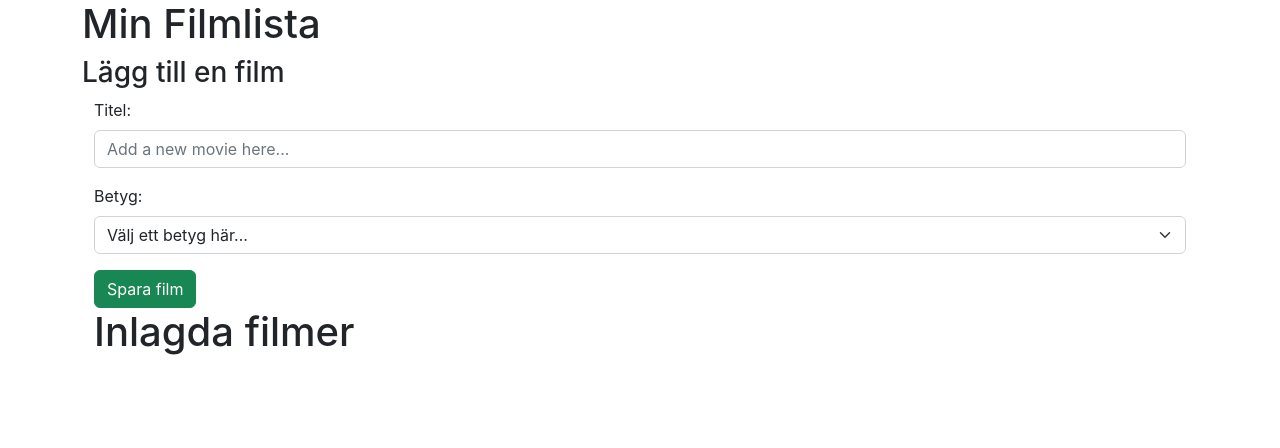
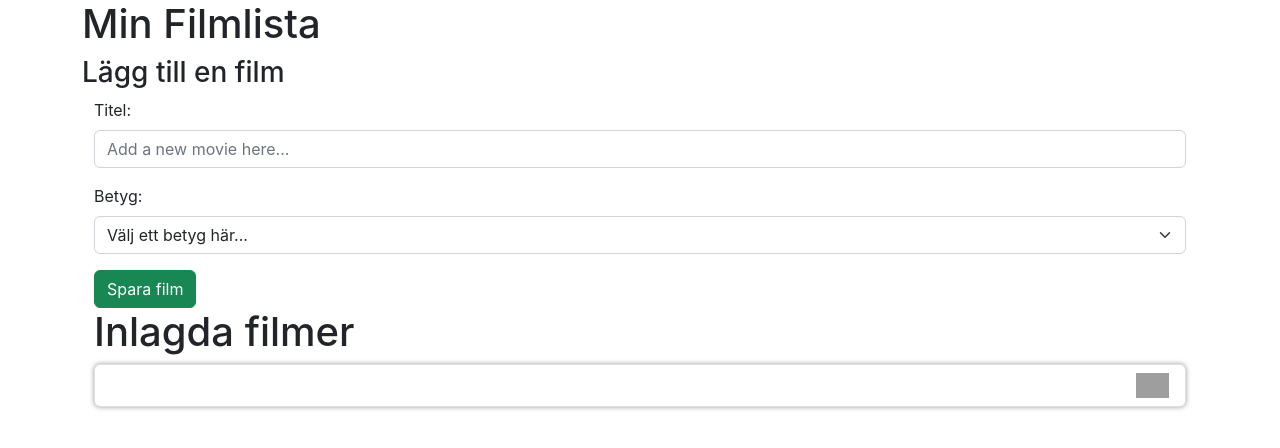
Before and after one commit to Raggmunk2/my-movies-assignment-6, a React (Create React App) app in the folder my-movies/: page / in a window 1280 px wide. Shown: the top 448 px of the page. Built offline with nearby package versions, Linux system fonts and the light colour scheme; grey boxes are pictures that could not be loaded; the HTML template or start-up script is replaced by a standard one.

Commit message:
added some css and tried to pass data between the components

```diff
--- a/my-movies/src/App.css
+++ b/my-movies/src/App.css
@@ -1,38 +1,11 @@
-.App {
-  text-align: center;
+.movie-list > li > img{
+  float: right;
+  height: 25px;
+  margin-left: 5px;
 }
 
-.App-logo {
-  height: 40vmin;
-  pointer-events: none;
+.movie-list > li{
+  list-style: none;
+  background-color: #ffffff;
+  box-shadow: 0 0 5px #999;
 }
-
-@media (prefers-reduced-motion: no-preference) {
-  .App-logo {
-    animation: App-logo-spin infinite 20s linear;
-  }
-}
-
-.App-header {
-  background-color: #282c34;
-  min-height: 100vh;
-  display: flex;
-  flex-direction: column;
-  align-items: center;
-  justify-content: center;
-  font-size: calc(10px + 2vmin);
-  color: white;
-}
-
-.App-link {
-  color: #61dafb;
-}
-
-@keyframes App-logo-spin {
-  from {
-    transform: rotate(0deg);
-  }
-  to {
-    transform: rotate(360deg);
-  }
-}
--- a/my-movies/src/App.js
+++ b/my-movies/src/App.js
@@ -5,18 +5,21 @@ import Movies from './Movies';
 
 
 function App() {
-  const [movie, setMovie] = useState('');
+  const [movie, setMovie] = useState([{
+    title: null,
+    grade: null,
+  }]);
   const callbackFromMovieForm = (movieData) => {
     setMovie(movieData);
-    console.log(movieData);
-    console.log(movie);
+    console.log(movieData); // ger rätt data
+    //console.log(movie); //funkar inte
   }
   return (
     <div className="container">
         <h1 className="header">Min Filmlista</h1>
         <h3>Lägg till en film</h3>
         <MovieAddForm callback={callbackFromMovieForm}/>
-        <Movies/>
+        <Movies props={movie}/>
     </div>
   );
 }
--- a/my-movies/src/Movie.js
+++ b/my-movies/src/Movie.js
@@ -1,16 +1,17 @@
 import React, {useState, useRef} from "react";
+import {ListGroupItem} from 'react-bootstrap';
 
-export default function Movie(props){
+
+export default function Movie(movie){
     return (
-        {/* <li data-title={props.item.title} data-grade={props.utem.grade}>
-            {props.item.title}
+        <ListGroupItem as="li" data-title={movie.title} data-grade={movie.grade}>
+            {movie.title}
             <img src="./images/delete.png" alt="Delete movie" className="delete-movie-icon"/>
-            <img src='./images/star.png' alt='Star'/>
-            {getStars(props.item.grade)}
-        </li> */}
+            {getStars(movie.grade)}
+        </ListGroupItem>
     )
 }
 
 function getStars(numOfStars){
-    return "<img src='./images/star.png' alt='star'".repeat(numOfStars);
+    return "<img src='images/star.png' alt='star'".repeat(numOfStars);
 }
--- a/my-movies/src/MovieAddForm.js
+++ b/my-movies/src/MovieAddForm.js
@@ -4,8 +4,8 @@ import {Container, Form, Button} from 'react-bootstrap';
 
 export default function MovieAddForm({callback}){
     const [movies, setMovies] = useState([{
-        title: null,
-        grade: null,
+        title: "",
+        grade: 0,
     }]);
     const titleRef = useRef();
     const gradeRef = useRef();
@@ -15,20 +15,18 @@ export default function MovieAddForm({callback}){
         console.log(gradeRef.current.value)
         console.log(titleRef.current.value)
         if(titleRef.current.value === "" || gradeRef.current.value === undefined || gradeRef.current.value == 0 || gradeRef.current.value === ""){
-            alert("Skriv en titel och ett betyg!")
+            alert("Skriv en titel och ett betyg!");
         }else{
-            setMovies([...movies, {
+            setMovies( {
 
                 title: titleRef.current.value,
                 grade: gradeRef.current.value,
 
-            }])
-            console.log(gradeRef.current.value)
-            console.log(titleRef.current.value)
+            })
             console.log(movies)
             callback(movies)
             titleRef.current.value = ""
-            gradeRef.current.value = -1
+            gradeRef.current.value = 0
             e.target.reset();
         }
         return movies;
--- a/my-movies/src/Movies.js
+++ b/my-movies/src/Movies.js
@@ -1,5 +1,5 @@
 import React, {useState, useRef} from "react";
-import {Container, Form, Button} from 'react-bootstrap';
+import {Container, ListGroup} from 'react-bootstrap';
 import Movie from "./Movie";
 
 export default function Movies(movieItems){
@@ -11,10 +11,10 @@ export default function Movies(movieItems){
     return (
         <Container className='container'>
             <h1 className='header'>Inlagda filmer</h1>
-            <ul className="movie-list">
-                {/* {movieItems.map(movie => <Movie key={movie.title} item={movie} deleteMovie={deleteMovie}/>)}
- */}
-            </ul>
+           <ListGroup as="ul" className="movie-list">
+                <Movie key={movieItems.title} item={movieItems} deleteMovie={deleteMovie}/>
+            {/*                 {movieItems.map(movie => <Movie key={movie.title} item={movie} deleteMovie={deleteMovie}/>)}*/}
+            </ListGroup>
         </Container>
     )
 }
```
